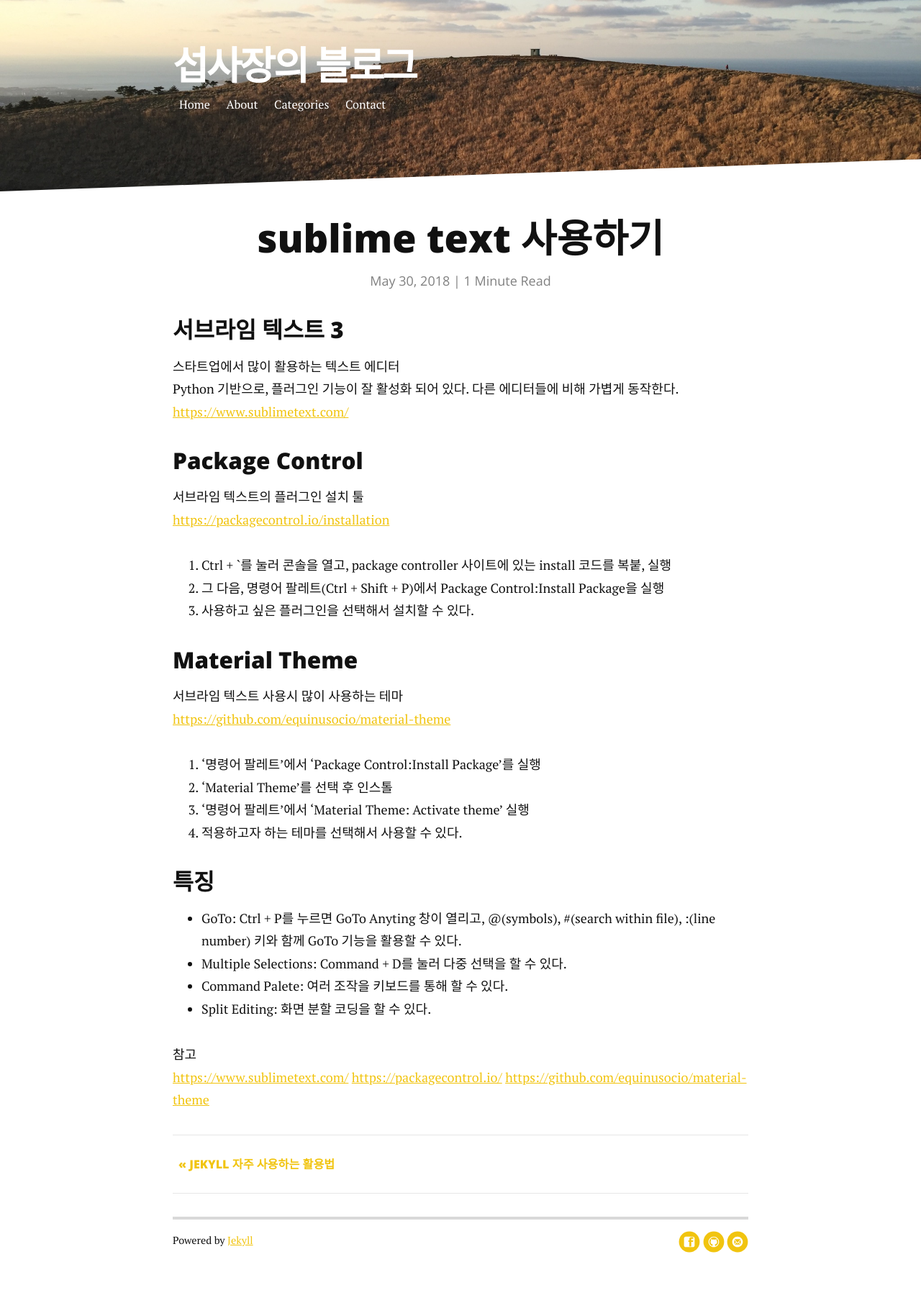
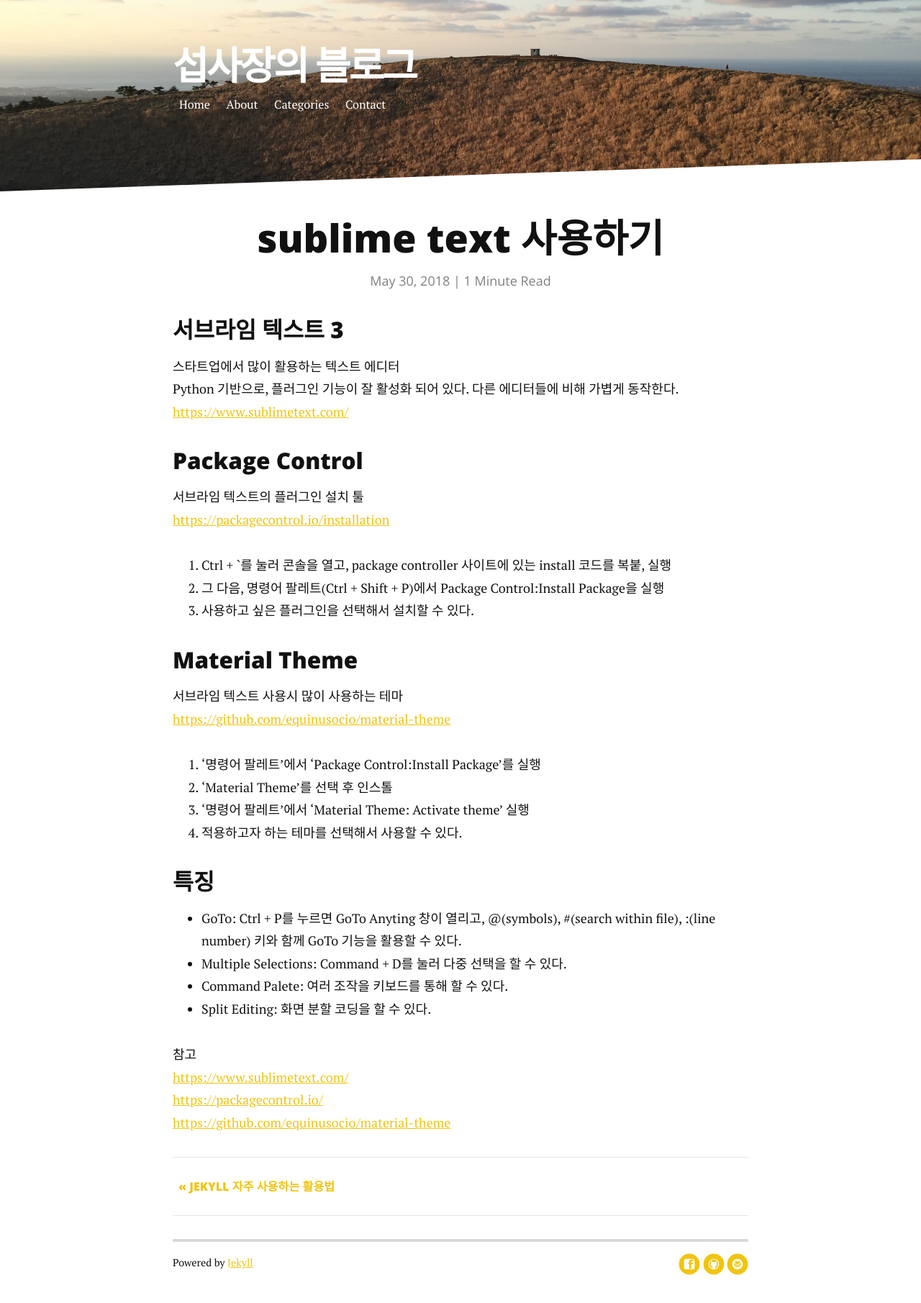
Before and after one commit to jeesub/jeesub.github.io, a Jekyll site: the page built from _posts/2018-05-30-sublime-text-사용하기.markdown, in a window 1280 px wide. Shown: the whole page at 72% size. Built offline with Jekyll 4.4.1, drawn with Linux system fonts in a browser that asks for light colours; nearby versions of some CDN libraries; before the commit the page ends 1780 px from its top, so only the background shows below that.

Commit message:
minor content update

```diff
--- a/_posts/2018-05-30-sublime-text-사용하기.markdown
+++ b/_posts/2018-05-30-sublime-text-사용하기.markdown
@@ -31,6 +31,6 @@
 * Split Editing: 화면 분할 코딩을 할 수 있다.<br>
 
 참고<br>
-<https://www.sublimetext.com/>
-<https://packagecontrol.io/>
+<https://www.sublimetext.com/><br>
+<https://packagecontrol.io/><br>
 <https://github.com/equinusocio/material-theme>
```
